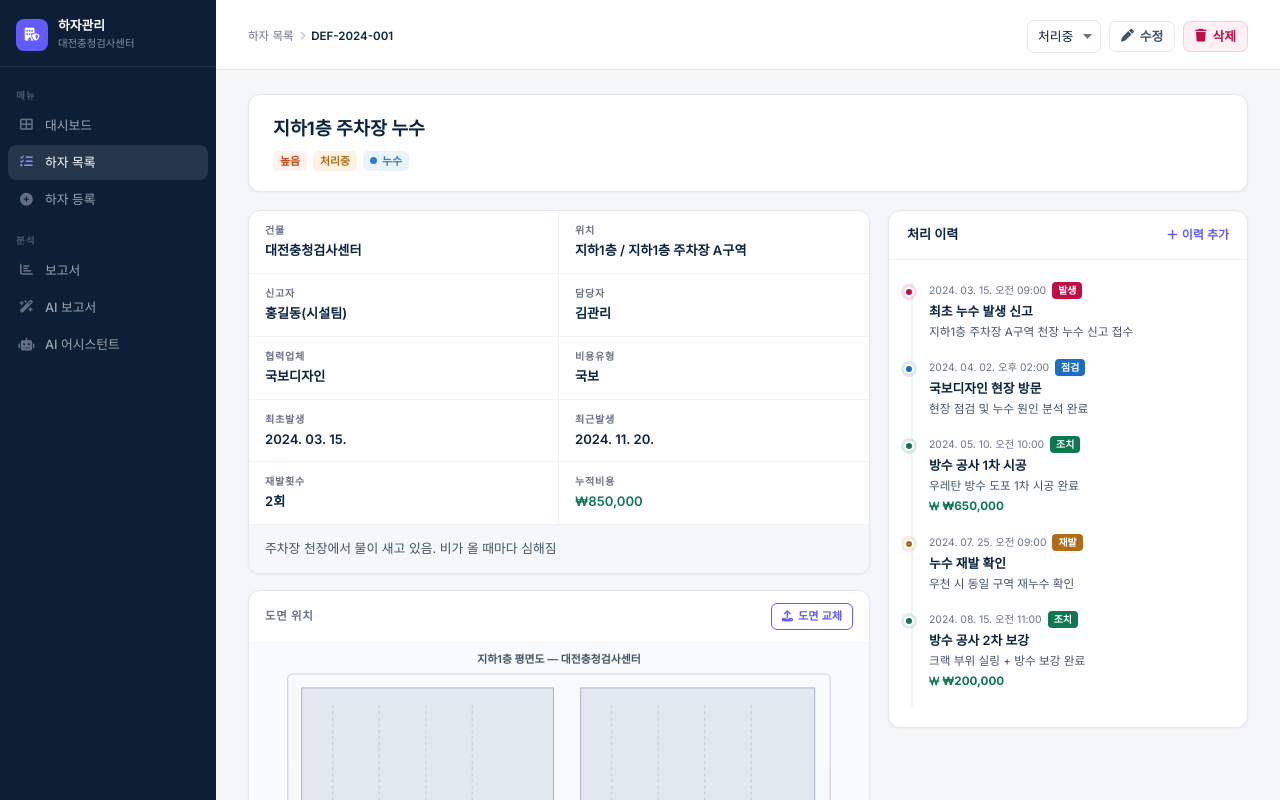
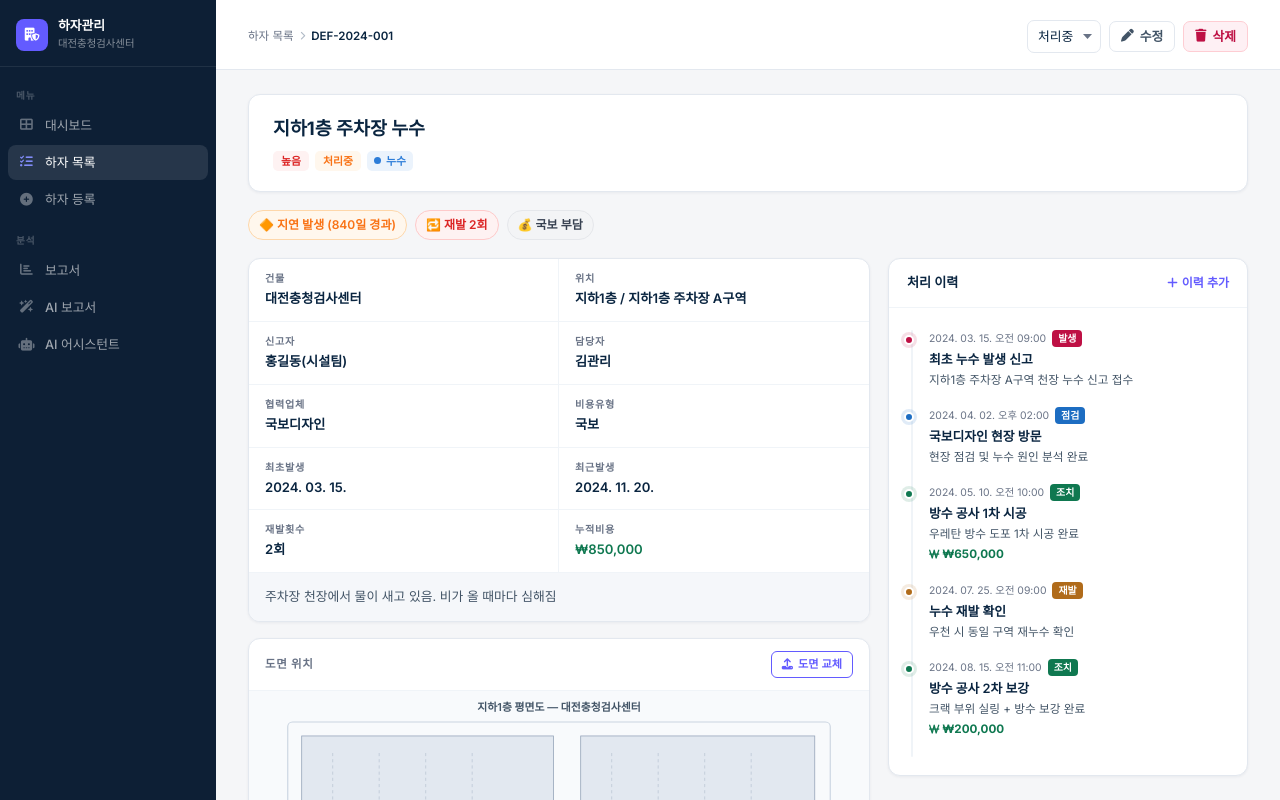
Before and after one commit to minho1002/hazard-management-seegene, a Next.js app: page /defects/1 in a window 1280 px wide. Shown: the top 800 px of the page. Built offline with nearby package versions, Linux system fonts and the light colour scheme.

Commit message:
feat: 하자상세에 판단근거 스트립 추가, 보류 상태 지원, 배지 공용화

```diff
--- a/app/defects/[id]/edit/page.tsx
+++ b/app/defects/[id]/edit/page.tsx
@@ -9,6 +9,7 @@ import { FLOOR_SVGS } from '@/lib/floorSvgs'
 const STATUS_OPTIONS = [
   { value: 'open', label: '접수' },
   { value: 'in_progress', label: '처리중' },
+  { value: 'hold', label: '보류' },
   { value: 'completed', label: '완료' },
 ]
 
--- a/app/defects/[id]/page.tsx
+++ b/app/defects/[id]/page.tsx
@@ -6,25 +6,15 @@ import Link from 'next/link'
 import { useStore } from '@/lib/store'
 import { FLOOR_SVGS } from '@/lib/floorSvgs'
 import DefectPhotos from '@/components/defects/DefectPhotos'
+import StatusBadge from '@/components/ui/StatusBadge'
+import SeverityBadge from '@/components/ui/SeverityBadge'
+import { isOverdue, isRecurring, COLORS } from '@/lib/designTokens'
 
-const SEV_LABELS: Record<string, string> = { low: '낮음', medium: '보통', high: '높음', critical: '긴급' }
 const AI_RISK_COLORS: Record<string, { bg: string; text: string; border: string }> = {
   낮음: { bg: '#f0fdf4', text: '#15803d', border: '#bbf7d0' },
   중: { bg: '#fffbeb', text: '#b45309', border: '#fde68a' },
   높음: { bg: '#fff7ed', text: '#c2410c', border: '#fed7aa' },
   긴급: { bg: '#fff1f2', text: '#be123c', border: '#fecdd3' },
-}
-const SEV_STYLE: Record<string, React.CSSProperties> = {
-  low: { background: '#f3f5f7', color: '#697386' },
-  medium: { background: '#fefae8', color: '#9a6c00' },
-  high: { background: '#fef3ee', color: '#c2440c' },
-  critical: { background: '#fef0f4', color: '#be1044' },
-}
-const STAT_LABELS: Record<string, string> = { open: '접수', in_progress: '처리중', completed: '완료' }
-const STAT_STYLE: Record<string, React.CSSProperties> = {
-  open: { background: '#ebf3fe', color: '#1d6dc2' },
-  in_progress: { background: '#fef3e2', color: '#b06b1a' },
-  completed: { background: '#e6f6f0', color: '#0f7850' },
 }
 const COST_LABELS: Record<string, string> = { gukbo: '국보', our: '자체', claim: '청구' }
 const LOG_LABELS: Record<string, string> = { occurrence: '발생', inspection: '점검', action: '조치', recurrence: '재발' }
@@ -133,6 +123,7 @@ export default function DefectDetailPage() {
           >
             <option value="open">접수</option>
             <option value="in_progress">처리중</option>
+            <option value="hold">보류</option>
             <option value="completed">완료</option>
           </select>
           <button
@@ -155,8 +146,8 @@ export default function DefectDetailPage() {
         <div style={{ ...card, padding: '20px 24px', marginBottom: 18 }}>
           <div style={{ fontSize: '1.15rem', fontWeight: 700, color: '#0a2540', marginBottom: 8 }}>{defect.title}</div>
           <div style={{ display: 'flex', gap: 6, flexWrap: 'wrap' as const }}>
-            <span style={{ display: 'inline-flex', alignItems: 'center', padding: '2px 7px', borderRadius: 5, fontSize: '0.68rem', fontWeight: 600, ...(SEV_STYLE[defect.severity] || {}) }}>{SEV_LABELS[defect.severity]}</span>
-            <span style={{ display: 'inline-flex', alignItems: 'center', padding: '2px 7px', borderRadius: 5, fontSize: '0.68rem', fontWeight: 600, ...(STAT_STYLE[defect.status] || {}) }}>{STAT_LABELS[defect.status]}</span>
+            <SeverityBadge severity={defect.severity} />
+            <StatusBadge status={defect.status} />
             {cat && (
               <span style={{ display: 'inline-flex', alignItems: 'center', gap: 5, padding: '2px 7px', borderRadius: 5, fontSize: '0.68rem', fontWeight: 600, background: cat.color + '18', color: cat.color }}>
                 <span style={{ width: 7, height: 7, borderRadius: '50%', background: cat.color, flexShrink: 0, display: 'inline-block' }} />
@@ -165,6 +156,27 @@ export default function DefectDetailPage() {
             )}
           </div>
         </div>
+
+        {/* 판단 근거 */}
+        {(isOverdue(defect) || defect.recurrenceCount > 0 || defect.costType !== 'our') && (
+          <div style={{ display: 'flex', gap: 8, flexWrap: 'wrap', marginBottom: 18 }}>
+            {isOverdue(defect) && (
+              <span style={{ fontSize: '0.75rem', fontWeight: 600, color: COLORS.warning, background: '#FFF7ED', padding: '5px 10px', borderRadius: 999, border: '1px solid #FED7AA' }}>
+                🔶 지연 발생 ({defect.firstOccurredAt ? Math.floor((Date.now() - new Date(defect.firstOccurredAt).getTime()) / 86400000) : 0}일 경과)
+              </span>
+            )}
+            {isRecurring(defect) && (
+              <span style={{ fontSize: '0.75rem', fontWeight: 600, color: COLORS.danger, background: '#FEF2F2', padding: '5px 10px', borderRadius: 999, border: '1px solid #FECACA' }}>
+                🔁 재발 {defect.recurrenceCount}회
+              </span>
+            )}
+            {defect.costType !== 'our' && (
+              <span style={{ fontSize: '0.75rem', fontWeight: 600, color: '#374151', background: '#F3F4F6', padding: '5px 10px', borderRadius: 999, border: '1px solid #E5E7EB' }}>
+                💰 {defect.costType === 'gukbo' ? '국보 부담' : '청구 대상'}
+              </span>
+            )}
+          </div>
+        )}
 
         {/* Detail Grid */}
         <div style={{ display: 'grid', gridTemplateColumns: '1fr 360px', gap: 18, alignItems: 'start' }}>
```
